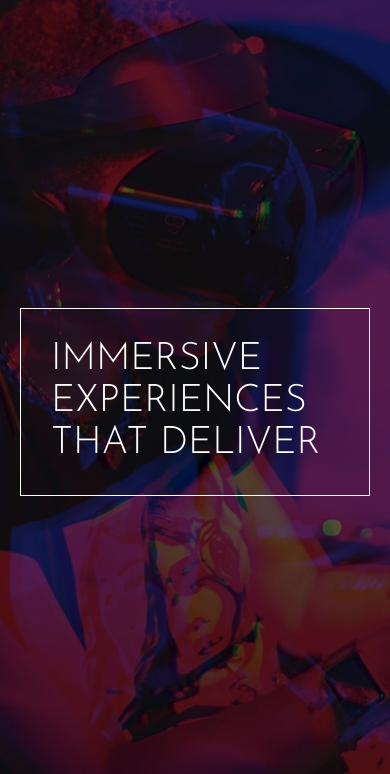
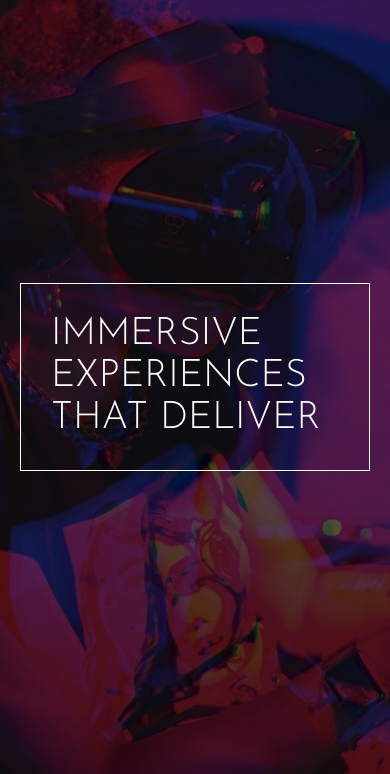
Before and after one commit to indraAK/Loopstudios-landing-page, a plain HTML site: page index.html in a window 390 px wide. Shown: the part 70-844 px from the top of the page. Drawn offline with Linux system fonts and the light colour scheme.

Commit message:
Update main.css

```diff
--- a/main.css
+++ b/main.css
@@ -250,6 +250,10 @@ header.visible {
    .showcase {
       background-image: linear-gradient(rgba(0, 0, 0, 0.4), rgba(0, 0, 0, 0.5)),
          url(./images/mobile/image-hero.jpg);
+   }
+
+   .intro-text {
+      margin-top: 5rem;
    }
 
    .intro-text h1 {
```
